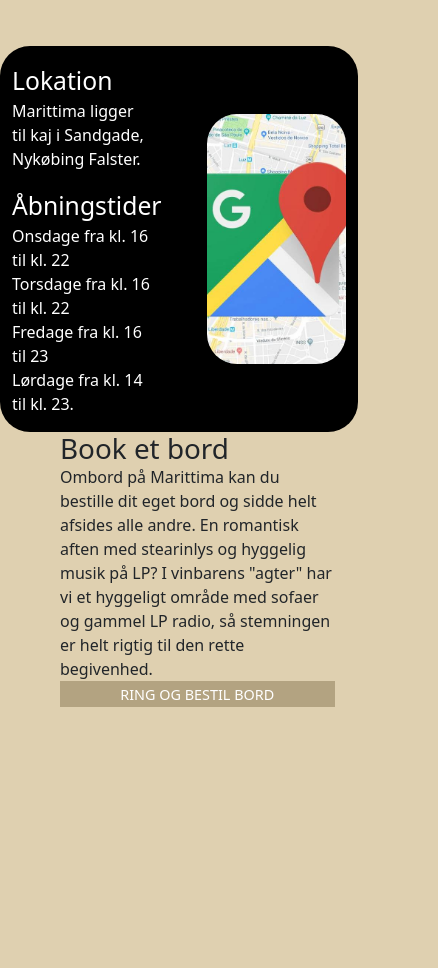
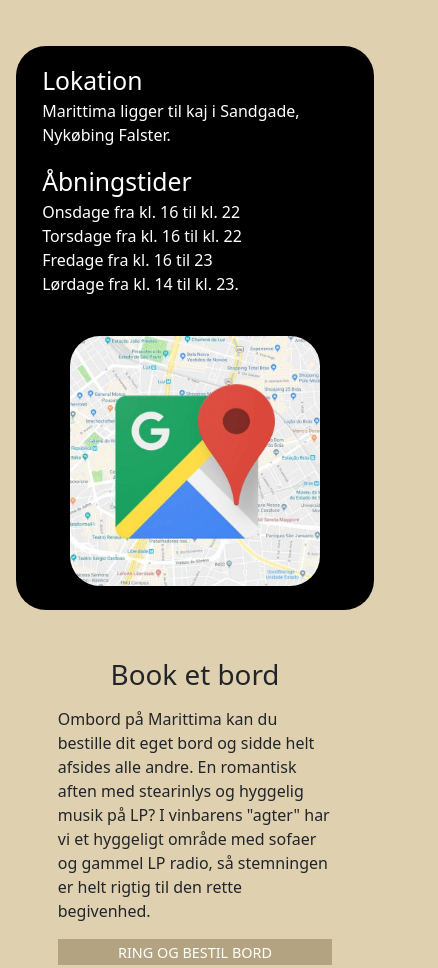
Before and after one commit to Sidiculous/marittima, a website: page index.html in a window 390 px wide. Shown: the part 3573-4541 px from the top of the page, 438 px wide, since content can reach past the window. Before the commit the page ends 4328 px from the top, so only its background shows below. Drawn offline with nearby package versions, Linux system fonts and the light colour scheme; files that its build step writes are made by us from their sources.

Commit message:
Alpha (Mads) - 1.1 Responsiveness added.

```diff
--- a/index.html
+++ b/index.html
@@ -167,9 +167,10 @@
 </div>
 
 <div class="container-fluid my-5">
-    <div class="row d-flex flex-column flex-sm-row justify-content-md-evenly">
-        <div class="col-11 col-sm-7 ms-sm-5 me-sm-5 d-flex flex-row bg-black rounded-custom align-items-center justify-content-between">
-            <div class="col-5 ms-md-5">
+    <div class="row d-flex flex-column flex-sm-row justify-content-sm-center justify-content-lg-evenly align-items-center">
+<!--        GPS-->
+        <div class="col-11 col-lg-7 ms-md-5 me-md-5 d-flex flex-column flex-md-row bg-black rounded-custom align-items-center justify-content-between">
+            <div class="col-11 col-sm-5 ms-sm-5">
                 <div class="col my-3">
                     <p class="text-white fs-2">Lokation</p>
                     <p class="text-white">Marittima ligger til kaj i Sandgade, Nykøbing Falster.</p>
@@ -184,13 +185,15 @@
                     </p>
                 </div>
             </div>
-            <div class="col-5 my-md-5">
+            <div class="col-11 col-sm-5 my-4 d-flex justify-content-center">
                 <img src="images/google_maps.jpg" alt="google maps" class="container_pic_google-maps rounded-custom m-0 p-0" style="object-fit: cover">
             </div>
         </div>
-        <div class="col-md-3 d-flex flex-column justify-content-evenly ms-5">
-            <h1>Book et bord</h1>
-            <p class="w-75">Ombord på Marittima kan du bestille dit eget bord og sidde helt afsides alle andre. En romantisk aften med stearinlys og hyggelig musik på LP? I vinbarens "agter" har vi et hyggeligt område med sofaer og gammel LP radio, så stemningen er helt rigtig til den rette begivenhed.</p>
+
+<!--        BOOK ET BORD-->
+        <div class="col-12 col-lg-3 mt-5 mt-lg-0 d-flex flex-column justify-content-lg-evenly align-items-center">
+            <h1 class="mb-3">Book et bord</h1>
+            <p class="w-75 mb-3">Ombord på Marittima kan du bestille dit eget bord og sidde helt afsides alle andre. En romantisk aften med stearinlys og hyggelig musik på LP? I vinbarens "agter" har vi et hyggeligt område med sofaer og gammel LP radio, så stemningen er helt rigtig til den rette begivenhed.</p>
             <button class="cta-phone w-75"><a href="tel:54850338" class="cta-phone-text">RING OG BESTIL BORD</a></button>
 <!--            <a href="tel:54850338">RING OG BESTIL BORD</a>-->
         </div>
```
